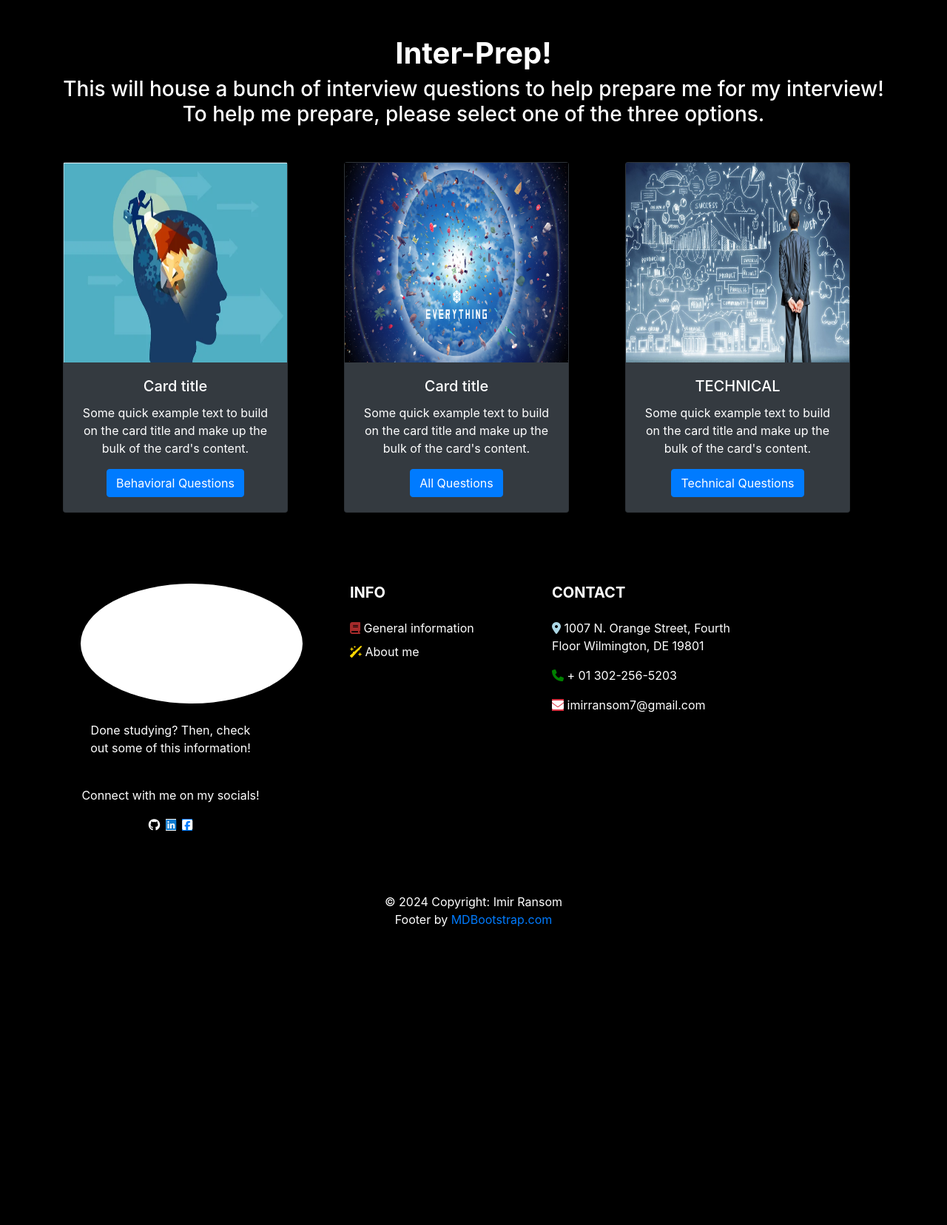
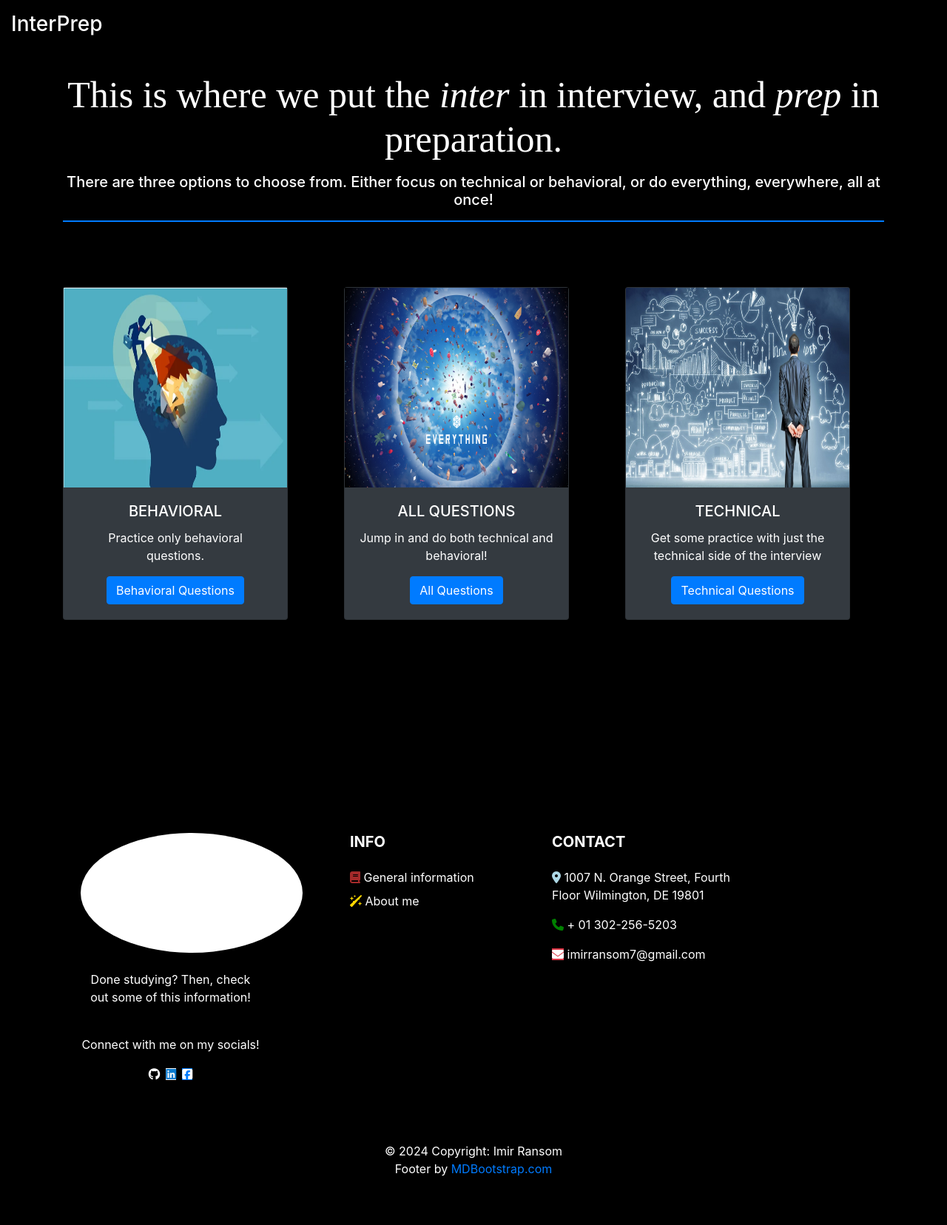
Before and after one commit to imirransom7/Interview-Preparation, a Flask app: page / in a window 1280 px wide. Shown: the part 110-1766 px from the top of the page at 74% size. Before the commit the page ends 1363 px from the top, so only its background shows below. Run offline with Flask 3, Linux system fonts and the light colour scheme; parts of the project's set-up code (start-up, migrations or seed data) failed here and were passed over; some libraries are stand-ins or nearby versions; grey boxes are pictures that could not be loaded.

Commit message:
adding more style to the home page

```diff
--- a/web/templates/index.html
+++ b/web/templates/index.html
@@ -1,5 +1,5 @@
 <!DOCTYPE html>
-<html>
+<html xmlns="http://www.w3.org/1999/html">
 <head>
     <meta charset="UTF-8">
     <meta http-equiv="X-UA-Compatible" content="IE=edge">
@@ -48,16 +48,24 @@
   </div>
 </nav>
 
+  <div class="col my-3">
+    <h3 class="Display-1 fst-italic">InterPrep</h3>
+  </div>
 <div class="container my-5">
   <div  align="center">
      <h1
-       class="text-center Display-3 font-weight-bolder">Inter-Prep!
-       <br>
-       <h3>
-         This will house a bunch of interview questions to help prepare me for my interview! To help me prepare, please
-         select one of the three options.
-       </h3>
+       <p style="font-family: sans-serif-menlo"><span style="font-size: 50px">
+         This is where we put the <span style="font-style: italic">inter </span>in interview,
+         and <span style="font-style: italic">prep</span> in preparation.</span></p>
+
+       <h5>
+         There are three options to choose from. Either focus on technical or behavioral, or do everything, everywhere, all at once!
+       </h5>
      </h1>
+<hr class="border border-primary border-3 opacity-75">
+
+      <br>
+
   </div>
 </div>
 </div>
@@ -70,8 +78,8 @@
       <div class="card bg-dark text-center" style="width: 19rem;">
         <img src="{{ url_for('static', filename='images/behavioral.png') }}" height="270" width="302">
         <div class="card-body">
-          <h5 class="card-title">Card title</h5>
-          <p class="card-text">Some quick example text to build on the card title and make up the bulk of the card's content.</p>
+          <h5 class="card-title">BEHAVIORAL</h5>
+          <p class="card-text">Practice only behavioral questions.</p>
             <div align="center">
               <a href="#" class="btn btn-primary">Behavioral Questions</a>
             </div>
@@ -84,8 +92,8 @@
       <div class="card bg-dark text-center" style="width: 19rem;">
         <img src="{{ url_for('static', filename='images/everything.jpg') }}" height="270" width="302">
         <div class="card-body">
-          <h5 class="card-title">Card title</h5>
-          <p class="card-text">Some quick example text to build on the card title and make up the bulk of the card's content.</p>
+          <h5 class="card-title">ALL QUESTIONS</h5>
+          <p class="card-text">Jump in and do both technical and behavioral!</p>
             <div align="center">
               <a href="#" class="btn btn-primary">All Questions</a>
             </div>
@@ -99,7 +107,7 @@
         <img src="{{ url_for('static', filename='images/technical.jpg') }}" height="270" width="302">
         <div class="card-body">
           <h5 class="card-title">TECHNICAL</h5>
-          <p class="card-text">Some quick example text to build on the card title and make up the bulk of the card's content.</p>
+          <p class="card-text">Get some practice with just the technical side of the interview</p>
             <div align="center">
               <a href="#" class="btn btn-primary">Technical Questions</a>
             </div>
@@ -110,7 +118,12 @@
   </div>
 </div>
 
-
+<br>
+<br>
+<br>
+<br>
+<br>
+<br>
 <!--<iframe src="https://giphy.com/embed/cT5gKT412jHqw" width="480" height="269" style="" frameBorder="0" class="giphy-embed" allowFullScreen></iframe><p><a href="https://giphy.com/gifs/work-online-home-cT5gKT412jHqw">via GIPHY</a></p>-->
 <!--<img src="{{ url_for('static', filename='images/student_studying.png') }}" height="300" width="300">-->
 
```
